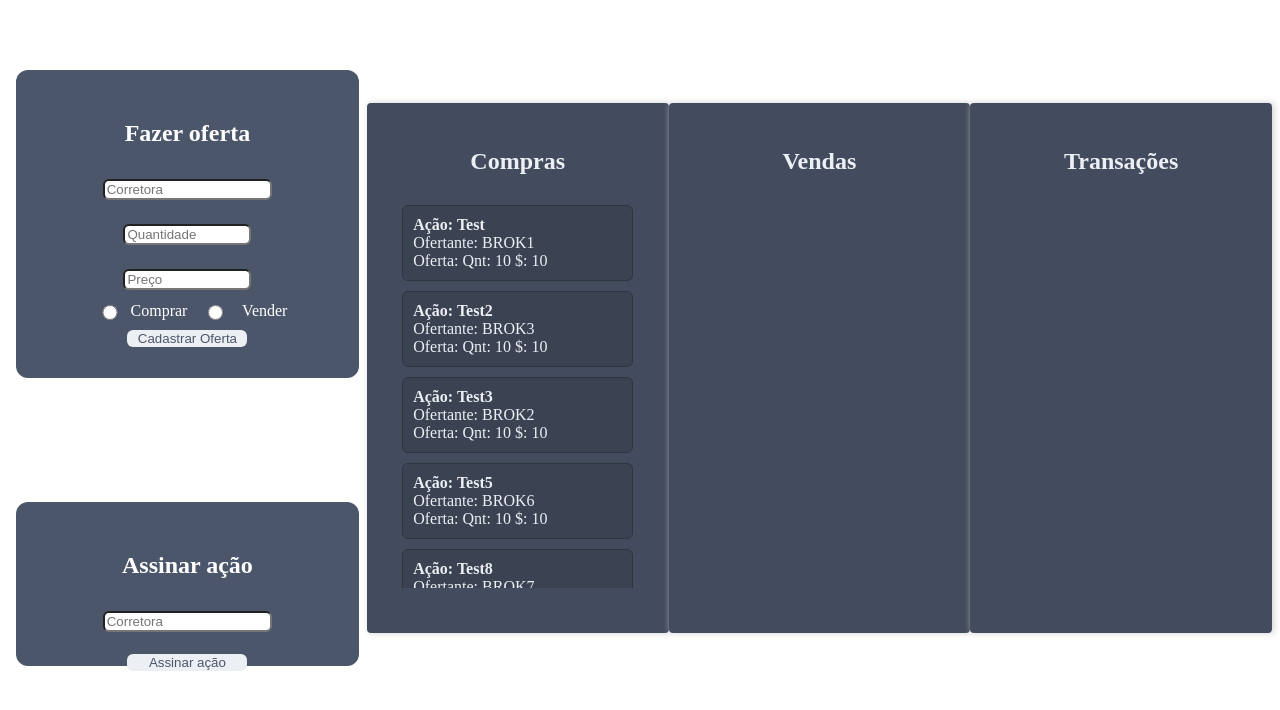
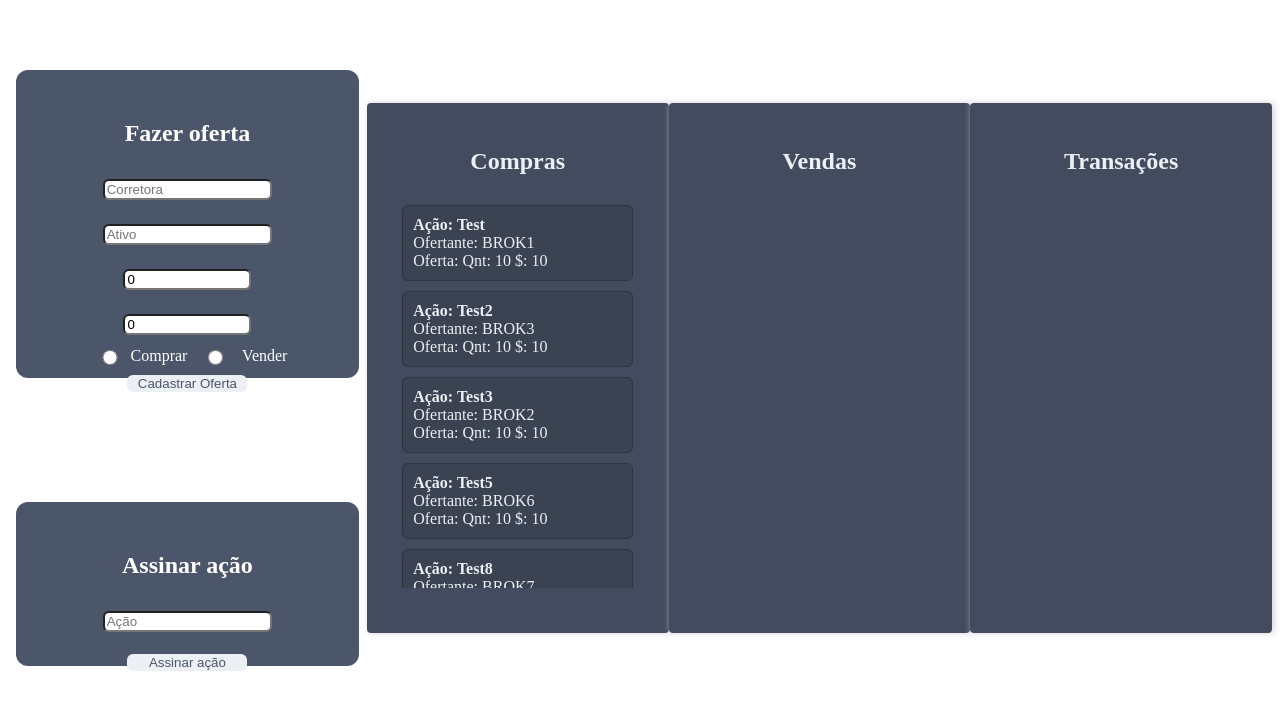
Before and after one commit to PUC-DISCIPLINAS/bovespa-rabbitmq-bovespa-rabbitmq-andrewcs0901-joaoguimb, a React (Create React App) app in the folder codigo/frontend/: page / in a window 1280 px wide. Shown: the top 710 px of the page. Built offline with nearby package versions, Linux system fonts and the light colour scheme.

Commit message:
fix: field const values on form

```diff
--- a/codigo/frontend/src/App.tsx
+++ b/codigo/frontend/src/App.tsx
@@ -6,23 +6,48 @@ import { Container, InputRadioContainer, FormsContainer } from "./AppStyle";
 import InputRadio from "./components/InputRadio";
 function App() {
   const [brokerName, setBrokerName] = useState("");
+  const [stockName, setStockName] = useState("");
+  const [assignStockName, setAssignStockName] = useState("");
   const [price, setPrice] = useState(0);
   const [quant, setQuant] = useState(0);
   const [type, setType] = useState("");
+  const [assignedStocks, setAssignedStock] = useState<string[]>([]);
 
+
+  function handleStockName(e: any) {
+    setStockName(e.target.value)
+  }
   function handleChangeBrokerName(e: any) {
     setBrokerName(e.target.value);
   }
+  function handleAssignStockName(e: any) {
+    setAssignStockName(e.target.value);
+  }
   function handleChangeQuant(e: any) {
-    setQuant(e.target.value);
+    if (e.target.value === "") {
+      setQuant(0);
+      return;
+    }
+    const qnt = parseInt(e.target.value);
+    if (isNaN(qnt) || negativeNumber(qnt))
+      return;
+    setQuant(qnt);
   }
   function handleChangePrice(e: any) {
-    setPrice(e.target.value);
+    if (e.target.value === "") {
+      setPrice(0);
+      return;
+    }
+    const price = parseFloat(e.target.value);
+    if (isNaN(price) || negativeNumber(price))
+      return;
+    setPrice(price);
   }
 
   function createOffer(e: any) {
     e.preventDefault();
     const newOffer = {
+      stockName,
       brokerName,
       price,
       quant,
@@ -39,10 +64,12 @@ function App() {
   function handleSignInBroker(e: any) {
     e.preventDefault();
     const assignBroker = {
-      brokerName,
+      assignStockName,
     };
     console.log(assignBroker);
   }
+
+  const negativeNumber = (n: number) => n < 0
 
   const lists = [
     {
@@ -119,16 +146,26 @@ function App() {
             type="text"
             placeholder="Corretora"
             maxLenght={4}
+            value={brokerName}
             changeInput={handleChangeBrokerName}
+          />
+          <Input
+            type="text"
+            placeholder="Ativo"
+            maxLenght={4}
+            value={stockName}
+            changeInput={handleStockName}
           />
           <Input
             type="number"
             placeholder="Quantidade"
+            value={quant}
             changeInput={handleChangeQuant}
           />
           <Input
             type="number"
             placeholder="Preço"
+            value={price}
             changeInput={handleChangePrice}
           />
           <InputRadioContainer>
@@ -152,9 +189,10 @@ function App() {
         >
           <Input
             type="text"
-              placeholder="Corretora"
+            placeholder="Ação"
             maxLenght={4}
-              changeInput={handleChangeBrokerName}
+            value={assignStockName}
+            changeInput={handleAssignStockName}
           />
         </Form>
       </FormsContainer>
--- a/codigo/frontend/src/components/Input/index.tsx
+++ b/codigo/frontend/src/components/Input/index.tsx
@@ -3,10 +3,11 @@ interface InputProps {
   type: string;
   placeholder: string;
   changeInput: Function;
+  value: string | number;
   maxLenght?: number;
 }
 
-function Input({ changeInput, placeholder, type, maxLenght }: InputProps) {
+function Input({ changeInput, placeholder, type, maxLenght, value }: InputProps) {
   return (
     <InputStyle
       required
@@ -15,6 +16,7 @@ function Input({ changeInput, placeholder, type, maxLenght }: InputProps) {
       placeholder={placeholder}
       style={{ width: type === "number" ? 120 : "" }}
       onChange={(e) => changeInput(e)}
+      value={value}
     />
   );
 }
--- a/codigo/frontend/src/components/Item/index.tsx
+++ b/codigo/frontend/src/components/Item/index.tsx
@@ -12,7 +12,6 @@ export const Item = ({ stockName, brokerName, offer }: ItemProps) =>
         </div>
         <div>
             Oferta: <span>Qnt: {offer.quant}</span> <span>$: {offer.price}</span>
-
         </div>
     </Styles>
 )
```
Lines whose indentation alone changed are shown as unchanged.
